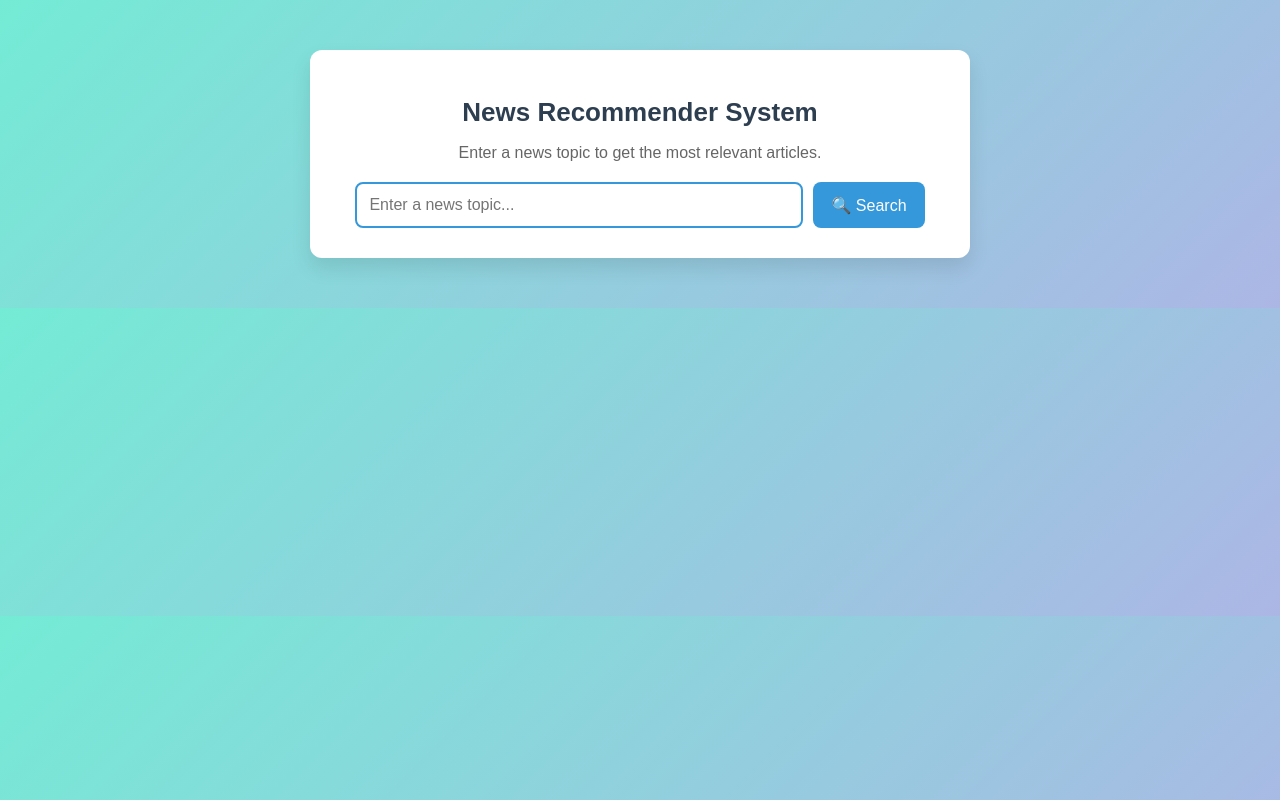
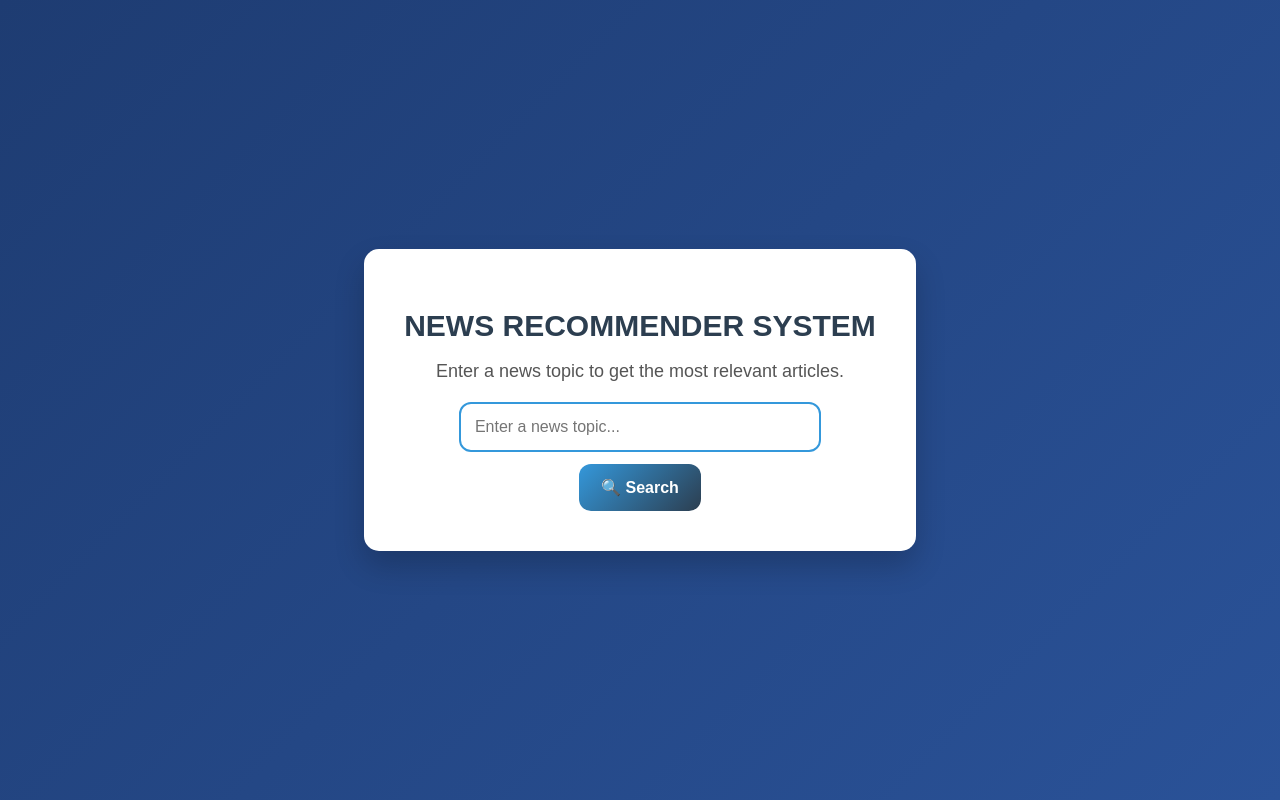
Before and after one commit to gaurav-163/News-Recommender-system, a Flask app: page / in a window 1280 px wide. Run offline with Flask 3, Linux system fonts and the light colour scheme.

Commit message:
Enhanced CSS

```diff
--- a/pyproject.toml
+++ b/pyproject.toml
@@ -12,6 +12,8 @@ faiss-cpu = ">=1.10.0,<2.0.0"
 numpy = ">=2.2.3,<3.0.0"
 sentence-transformers = ">=3.4.1,<4.0.0"
 flask = ">=3.1.0,<4.0.0"
+pandas = "^2.2.3"
+chardet = "^5.2.0"
 
 
 [build-system]
--- a/static/styles.css
+++ b/static/styles.css
@@ -1,34 +1,41 @@
 /* General Styles */
 body {
-    font-family: 'Arial', sans-serif;
-    background: linear-gradient(135deg, #74ebd5, #acb6e5);
+    font-family: 'Poppins', sans-serif;
+    background: linear-gradient(135deg, #1e3c72, #2a5298);
     color: #333;
     text-align: center;
     margin: 0;
     padding: 0;
+    display: flex;
+    justify-content: center;
+    align-items: center;
+    height: 100vh;
 }
 
 /* Container */
 .container {
     max-width: 600px;
-    margin: 50px auto;
     background: white;
-    padding: 30px;
-    border-radius: 12px;
-    box-shadow: 0px 10px 20px rgba(0, 0, 0, 0.1);
-    animation: fadeIn 1s ease-in-out;
+    padding: 40px;
+    border-radius: 15px;
+    box-shadow: 0px 15px 30px rgba(0, 0, 0, 0.2);
+    animation: fadeIn 0.8s ease-in-out;
+    text-align: center;
 }
 
 /* Heading */
 h1 {
     color: #2c3e50;
-    font-size: 26px;
-    margin-bottom: 10px;
+    font-size: 30px;
+    margin-bottom: 15px;
+    font-weight: 700;
+    text-transform: uppercase;
 }
 
 p {
-    color: #666;
-    font-size: 16px;
+    color: #555;
+    font-size: 18px;
+    margin-bottom: 20px;
 }
 
 /* Form */
@@ -36,37 +43,42 @@ form {
     margin-top: 20px;
     display: flex;
     justify-content: center;
-    gap: 10px;
+    gap: 12px;
+    flex-wrap: wrap;
 }
 
 input[type="text"] {
     width: 70%;
-    padding: 12px;
+    padding: 14px;
     border: 2px solid #3498db;
-    border-radius: 8px;
+    border-radius: 12px;
     font-size: 16px;
     outline: none;
+    transition: 0.3s ease-in-out;
 }
 
 input[type="text"]:focus {
     border-color: #2980b9;
+    box-shadow: 0px 0px 10px rgba(52, 152, 219, 0.5);
 }
 
 /* Button */
 button {
-    background-color: #3498db;
+    background: linear-gradient(135deg, #3498db, #2c3e50);
     color: white;
-    padding: 12px 18px;
+    padding: 14px 22px;
     border: none;
-    border-radius: 8px;
+    border-radius: 12px;
     cursor: pointer;
     font-size: 16px;
-    transition: all 0.3s ease;
+    font-weight: 600;
+    transition: all 0.3s ease-in-out;
 }
 
 button:hover {
-    background-color: #2980b9;
-    transform: scale(1.05);
+    background: linear-gradient(135deg, #2c3e50, #3498db);
+    transform: scale(1.08);
+    box-shadow: 0px 5px 12px rgba(0, 0, 0, 0.2);
 }
 
 /* Results */
```
Also changed, not shown: other parts of static/styles.css (+19 -10 lines).
